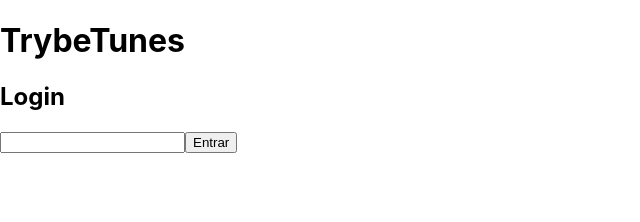
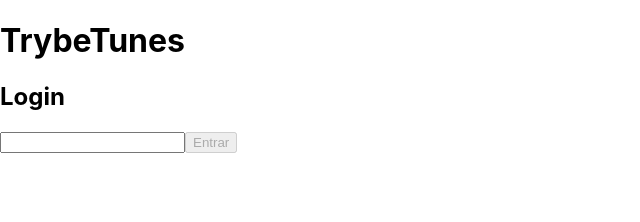
Before and after one commit to Jacqueline-Silva/trybetunes, a React (Create React App) app: page / in a window 1280 px wide. Shown: the top 222 px of the page, without its empty margins (0-640 px from the left). Built offline with nearby package versions, Linux system fonts and the light colour scheme.

Commit message:
Requisito 02

```diff
--- a/src/App.js
+++ b/src/App.js
@@ -7,14 +7,58 @@
 import Profile from './pages/Profile';
 import ProfileEdit from './pages/ProfileEdit';
 import NotFound from './pages/NotFound';
+import { createUser } from './services/userAPI';
+import Loading from './pages/Loading';
 
 class App extends React.Component {
+  constructor() {
+    super();
+
+    this.state = {
+      nameInput: '',
+      loading: false,
+      redirect: false,
+    };
+
+    this.handleClick = this.handleClick.bind(this);
+    this.inputChange = this.inputChange.bind(this);
+  }
+
+  async handleClick() {
+    const { nameInput } = this.state;
+    this.setState({
+      loading: true,
+    });
+    await createUser({ name: nameInput });
+
+    this.setState({
+      loading: false,
+      redirect: true,
+    });
+  }
+
+  inputChange({ target }) {
+    this.setState({
+      nameInput: target.value,
+    });
+  }
+
   render() {
+    const { nameInput, loading, redirect } = this.state;
+
     return (
       <>
+        { loading && <Loading />}
         <h1>TrybeTunes</h1>
         <Switch>
-          <Route path="/" render={ () => <Login /> } exact />
+          <Route exact path="/">
+            <Login
+              inputChange={ this.inputChange }
+              nameInput={ nameInput }
+              handleClick={ this.handleClick }
+              redirect={ redirect }
+            />
+          </Route>
 
           <Route path="/search" component={ Search } />
           <Route path="/album/:id" component={ Album } />
--- /dev/null
+++ b/src/pages/Loading.js
@@ -0,0 +1,11 @@
+import React, { Component } from 'react';
+
+class Loading extends Component {
+  render() {
+    return (
+      <div>Carregando...</div>
+    );
+  }
+}
+
+export default Loading;
--- a/src/pages/Login.js
+++ b/src/pages/Login.js
@@ -1,7 +1,12 @@
 import React, { Component } from 'react';
+import PropTypes from 'prop-types';
+import { Redirect } from 'react-router-dom/cjs/react-router-dom.min';
 
 class Login extends Component {
   render() {
+    const min = 3;
+    const { inputChange, nameInput, handleClick, redirect } = this.props;
+
     return (
       <div data-testid="page-login">
         <h2>Login</h2>
@@ -11,19 +16,31 @@
             type="text"
             data-testid="login-name-input"
             name="nameInput"
+            onChange={ inputChange }
           />
         </label>
 
         <button
           type="submit"
           data-testid="login-submit-button"
+          disabled={ nameInput.length < min }
+          onClick={ handleClick }
         >
           Entrar
         </button>
-
+        {
+          redirect && <Redirect to="/search" />
+        }
       </div>
     );
   }
 }
 
+Login.propTypes = {
+  nameInput: PropTypes.string.isRequired,
+  inputChange: PropTypes.func.isRequired,
+  handleClick: PropTypes.func.isRequired,
+  redirect: PropTypes.bool.isRequired,
+};
+
 export default Login;
```
